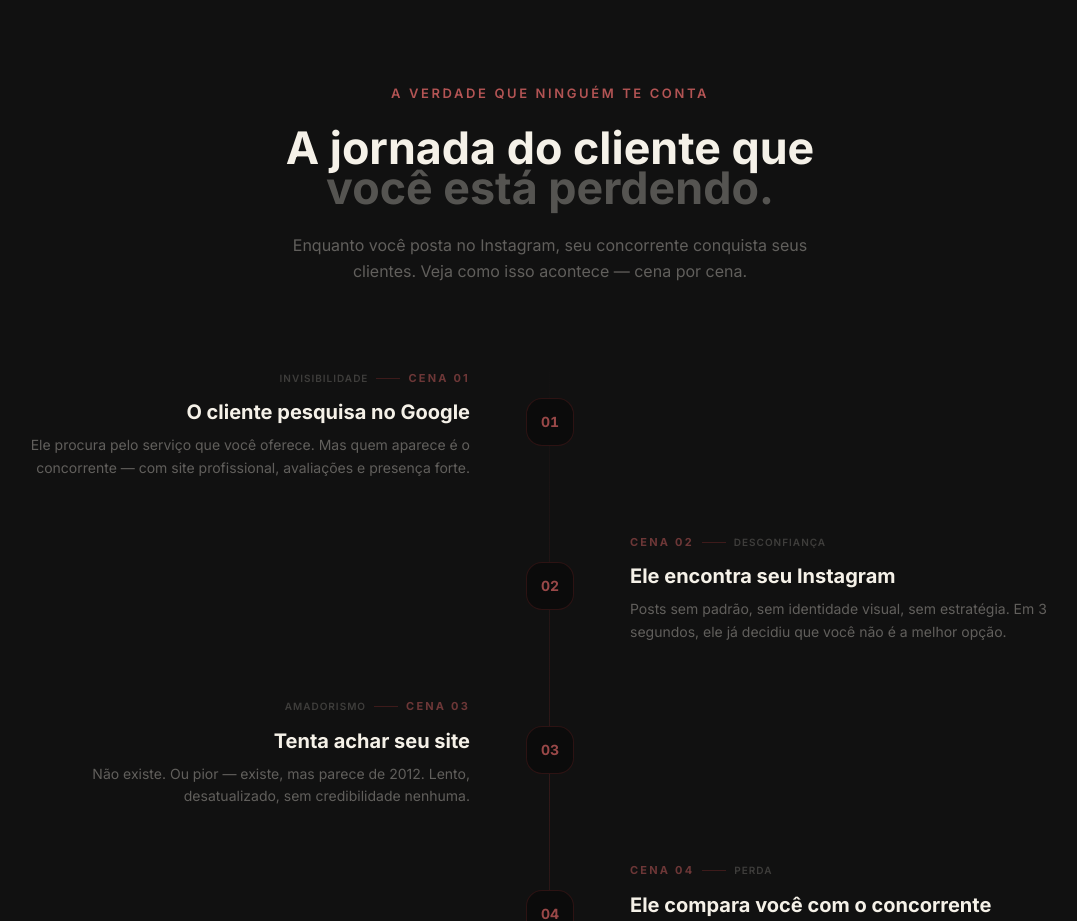
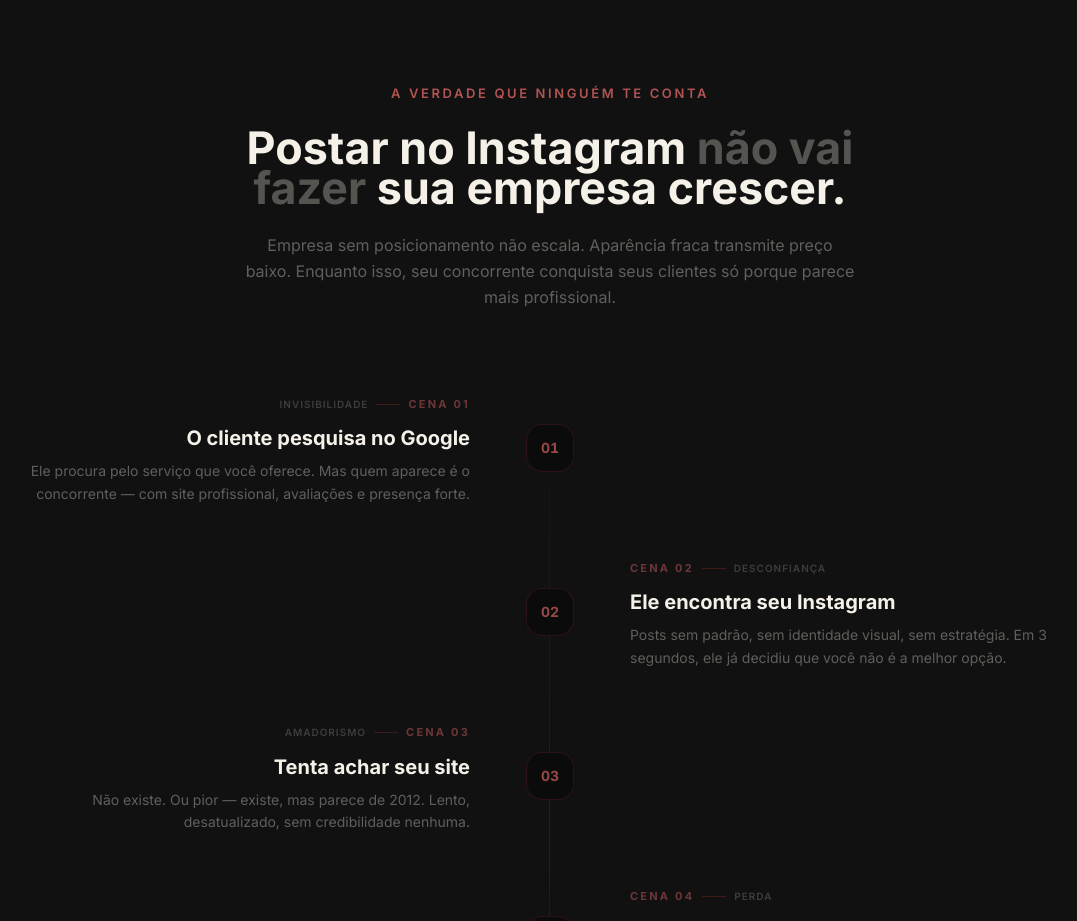
Before and after one commit to wh1skyfps/mowinte, a React (Vite) app: page / in a window 1280 px wide. Shown: the part 860-1781 px from the top of the page, without its empty margins (90-1167 px from the left). Built offline with nearby package versions, Linux system fonts and the light colour scheme; the HTML template or start-up script is replaced by a standard one.

Commit message:
Changes
Co-authored-by: wh1skyfps <147211474+wh1skyfps@users.noreply.github.com>

```diff
--- a/src/components/mowin/BeliefBreakSection.tsx
+++ b/src/components/mowin/BeliefBreakSection.tsx
@@ -54,12 +54,12 @@ export default function BeliefBreakSection() {
             A verdade que ninguém te conta
           </p>
           <h2 className="text-3xl sm:text-4xl lg:text-[2.8rem] font-bold text-m-cream leading-[1.15] text-balance max-w-3xl mx-auto">
-            A jornada do cliente que{" "}
-            <span className="text-m-cream/30">você está perdendo.</span>
+            Postar no Instagram{" "}
+            <span className="text-m-cream/30">não vai fazer</span> sua empresa crescer.
           </h2>
-          <p className="mt-6 text-base text-m-cream/35 max-w-xl mx-auto leading-relaxed text-pretty">
-            Enquanto você posta no Instagram, seu concorrente conquista seus
-            clientes. Veja como isso acontece — cena por cena.
+          <p className="mt-6 text-base text-m-cream/35 max-w-2xl mx-auto leading-relaxed text-pretty">
+            Empresa sem posicionamento não escala. Aparência fraca transmite preço baixo.
+            Enquanto isso, seu concorrente conquista seus clientes só porque parece mais profissional.
           </p>
         </div>
 
```
